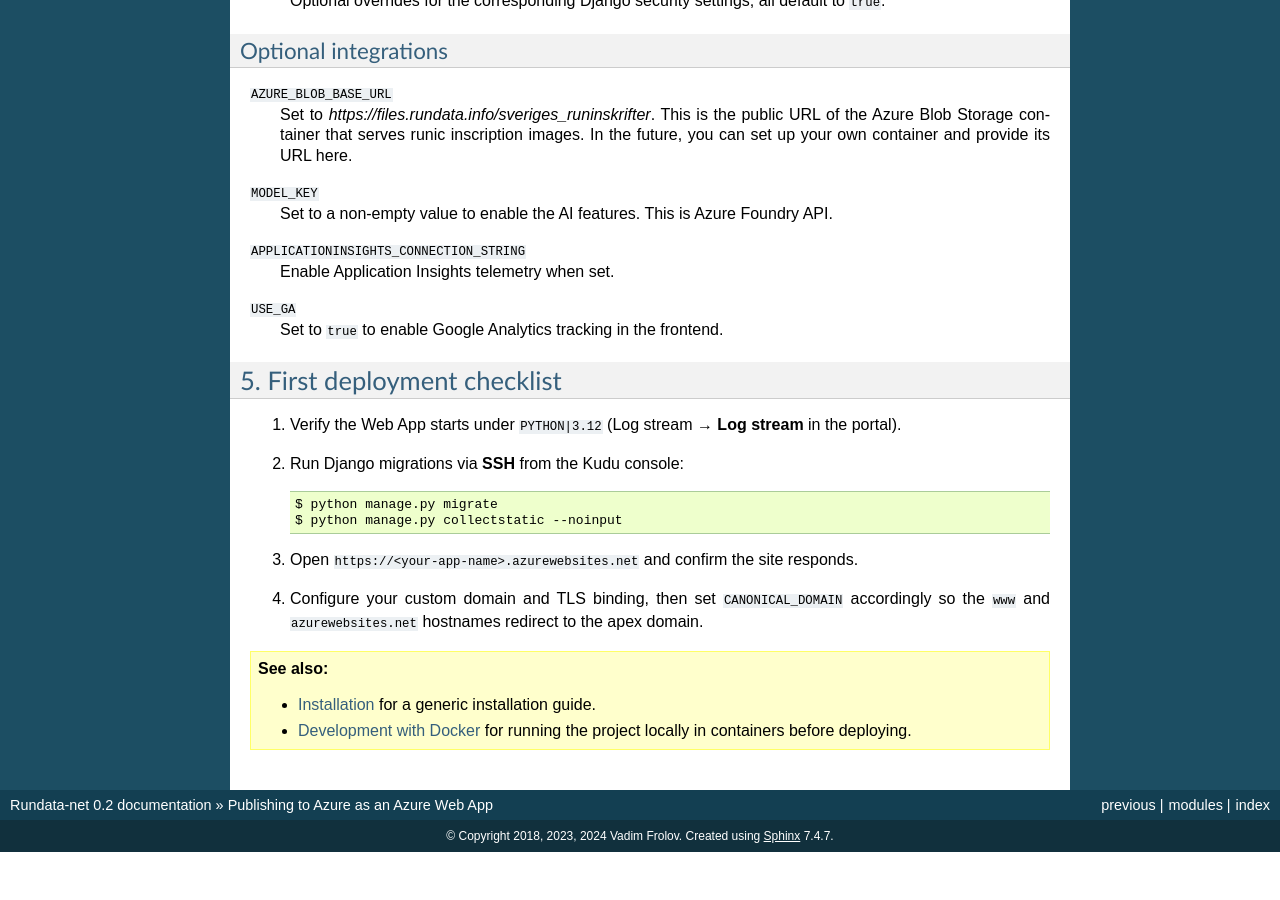
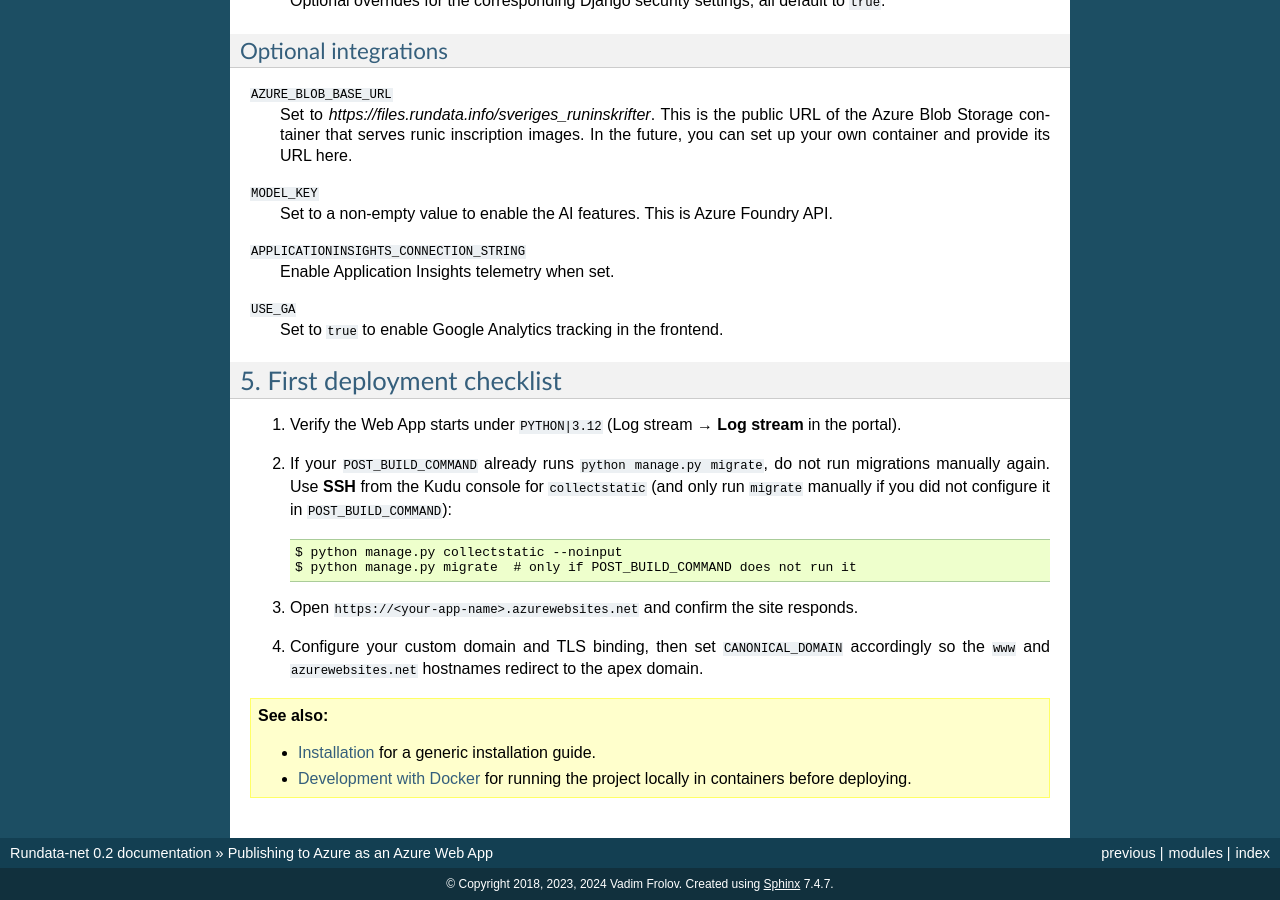
Before and after one commit to fralik/rundata-net, a Sphinx documentation site: the page built from docs/dev/azure.rst, in a window 1280 px wide and 900 px high, scrolled down 3421 px. Built offline with Sphinx 7.4.7, drawn with Linux system fonts in a browser that asks for light colours; before the commit the page ends 4273 px from its top, so only the background shows below that.

Commit message:
Update docs/dev/azure.rst
Co-authored-by: Copilot <175728472+Copilot@users.noreply.github.com>

```diff
--- a/docs/dev/azure.rst
+++ b/docs/dev/azure.rst
@@ -217,10 +217,13 @@ Optional integrations
 
 #. Verify the Web App starts under ``PYTHON|3.12`` (Log stream →
    **Log stream** in the portal).
-#. Run Django migrations via **SSH** from the Kudu console::
+#. If your ``POST_BUILD_COMMAND`` already runs ``python manage.py migrate``,
+   do not run migrations manually again. Use **SSH** from the Kudu console
+   for ``collectstatic`` (and only run ``migrate`` manually if you did not
+   configure it in ``POST_BUILD_COMMAND``)::
 
-    $ python manage.py migrate
     $ python manage.py collectstatic --noinput
+    $ python manage.py migrate  # only if POST_BUILD_COMMAND does not run it
 
 #. Open ``https://<your-app-name>.azurewebsites.net`` and confirm
    the site responds.
```
